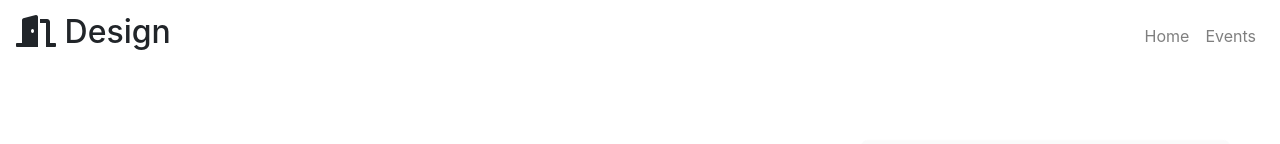
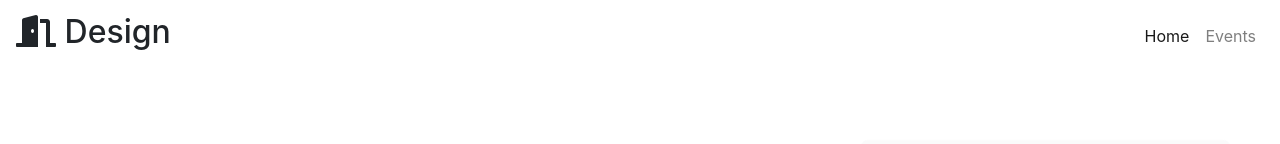
Before and after one commit to AlnurFaisal/EventMicrosite, a React (Create React App) app in the folder govtechapp/: page / in a window 1280 px wide. Shown: the top 144 px of the page. Built offline with nearby package versions, Linux system fonts and the light colour scheme.

Commit message:
Link up the 2 components "Home" and "Events" so they are reachable when the Navlinks are clicked

```diff
--- a/govtechapp/src/components/NavigationBar/NavigationBar.js
+++ b/govtechapp/src/components/NavigationBar/NavigationBar.js
@@ -5,9 +5,9 @@
   NavbarToggler,
   Nav,
   NavItem,
-  NavLink,
   NavbarBrand
 } from "reactstrap";
+import { NavLink } from 'react-router-dom';
 
 const NavigationBar = (props) => (
   <div>
@@ -21,10 +21,10 @@
       <Collapse isOpen={props.isOpen} navbar>
         <Nav className="ml-auto" navbar>
           <NavItem>
-            <NavLink>Home</NavLink>
+            <NavLink to="/" className="nav-link">Home</NavLink>
           </NavItem>
           <NavItem>
-            <NavLink>Events</NavLink>
+            <NavLink to="/events" className="nav-link">Events</NavLink>
           </NavItem>
         </Nav>
       </Collapse>
```
